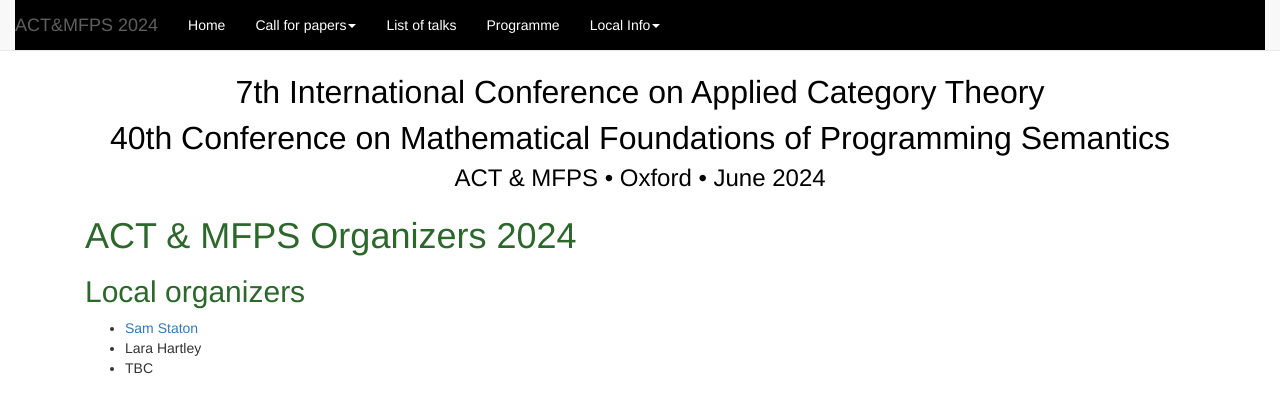
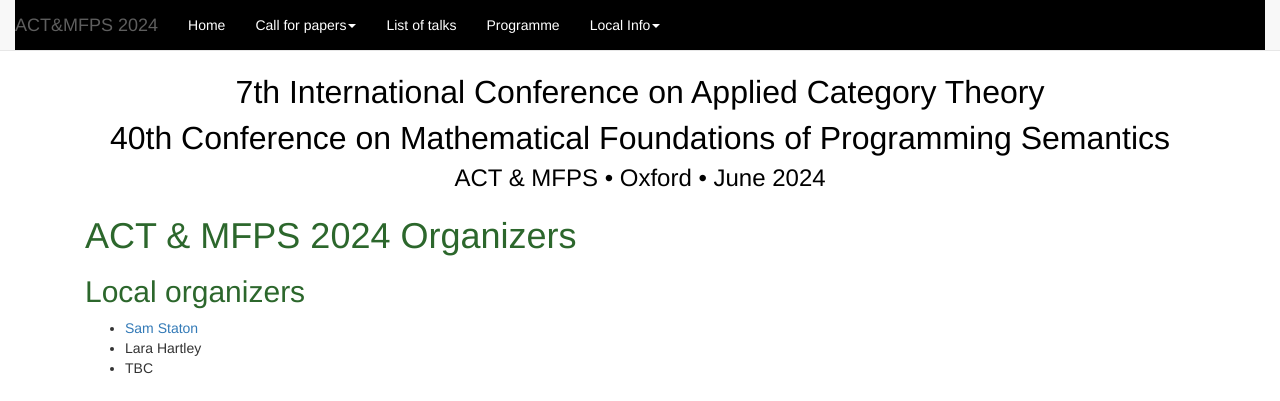
Before and after one commit to oxford24/oxford24.github.io, a Jekyll site: the page built from local-org.md, in a window 1280 px wide and 1085 px high. Shown: the top 401 px of the window. Built offline with Jekyll 4.4.1, drawn with Linux system fonts in a browser that asks for light colours.

```diff
--- a/local-org.md
+++ b/local-org.md
@@ -2,7 +2,7 @@
 layout: actmfps
 ---
 
-# ACT &amp; MFPS Organizers 2024
+# ACT &amp; MFPS 2024 Organizers
 
 ## Local organizers
 
```
